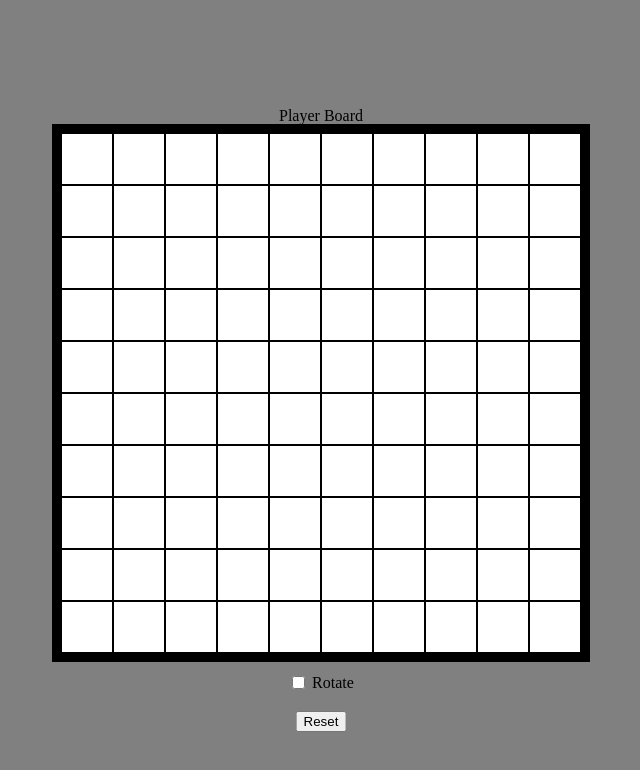
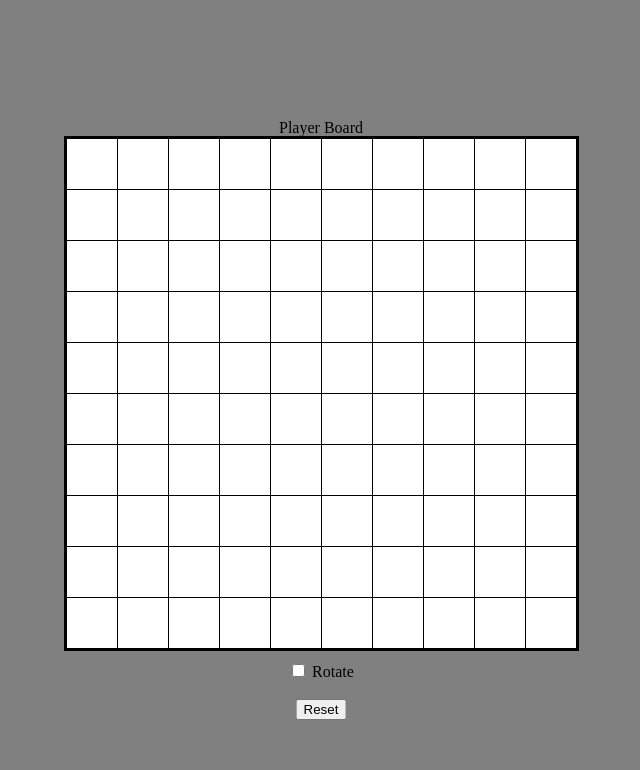
Before and after one commit to blim012/battleship-js, a website built with webpack: page src/template.index.html in a window 1280 px wide. Shown: the whole page, without its empty margins (319-959 px from the left). Built offline with nearby package versions, Linux system fonts and the light colour scheme.

Commit message:
replace grid gaps with actual borders

```diff
--- a/src/style/style.css
+++ b/src/style/style.css
@@ -16,19 +16,30 @@ body {
 
 .board-container {
   background-color: black;
-  padding: 10px;
+  border: 3px solid black;
+  border-right: 2px solid black;
+  border-bottom: 2px solid black;
 }
 
 .board {
   display: grid;
   grid: repeat(10, 1fr) / repeat(10, 1fr);
-  gap: 2px;
 }
 
 .tile {
   background-color: white;
   width: 50px;
   height: 50px;
+  border-right: 1px black solid;
+  border-bottom: 1px black solid;
+}
+
+.tile:nth-child(10n) {
+  border-right: none;
+}
+
+tile:nth-child(n + 91) {
+  border-bottom: none;
 }
 
 .tile:hover {
```
